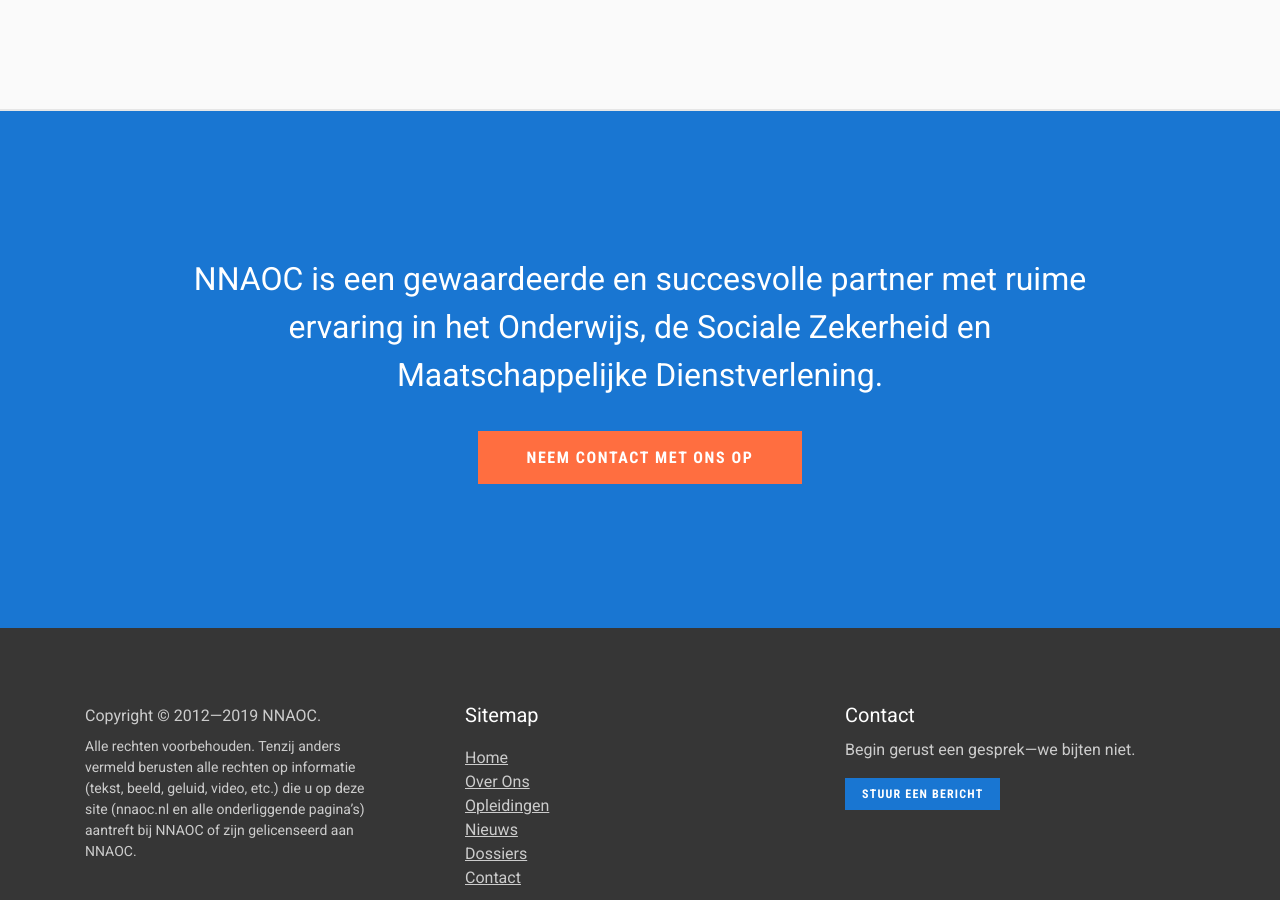
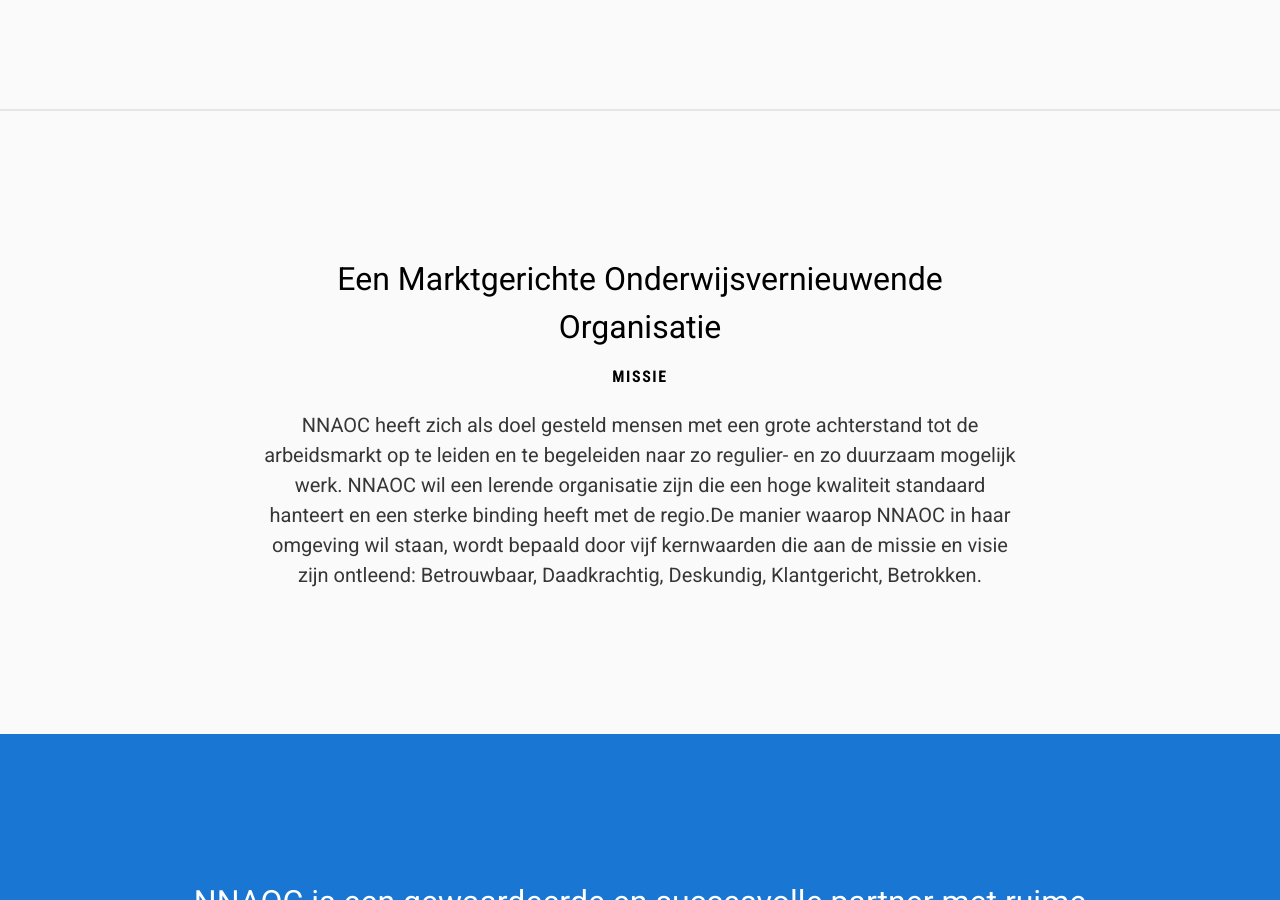
Before and after one commit to jessevdp/nnaoc.website, a Jekyll site: the page built from pages/about.html, in a window 1280 px wide and 900 px high, scrolled down 2018 px. Built offline with Jekyll 4.4.1, drawn with Linux system fonts in a browser that asks for light colours.

Commit message:
Add mission ('missie') section to about page

```diff
--- a/pages/about.html
+++ b/pages/about.html
@@ -44,3 +44,15 @@ navbar-bg: regular
         </div>
     </div>
 </section>
+
+<section class="cta bg-regular py-6 py-tablet-7">
+    <div class="container text-center">
+        <div class="row justify-content-center">
+            <div class="col-lg-10 col-lg-8">
+                <h2>Een Marktgerichte Onderwijsvernieuwende Organisatie</h2>
+                <h4>Missie</h4>
+                <p class="text-large text-left text-tablet-center mt-4">NNAOC heeft zich als doel gesteld mensen met een grote achterstand tot de arbeidsmarkt op te leiden en te begeleiden naar zo regulier- en zo duurzaam mogelijk werk. NNAOC wil een lerende organisatie zijn die een hoge kwaliteit standaard hanteert en een sterke binding heeft met de regio.De manier waarop NNAOC in haar omgeving wil staan, wordt bepaald door vijf kernwaarden die aan de missie en visie zijn ontleend: Betrouwbaar, Daadkrachtig, Deskundig, Klantgericht, Betrokken.</p>
+            </div>
+        </div>
+    </div>
+</section>
```
